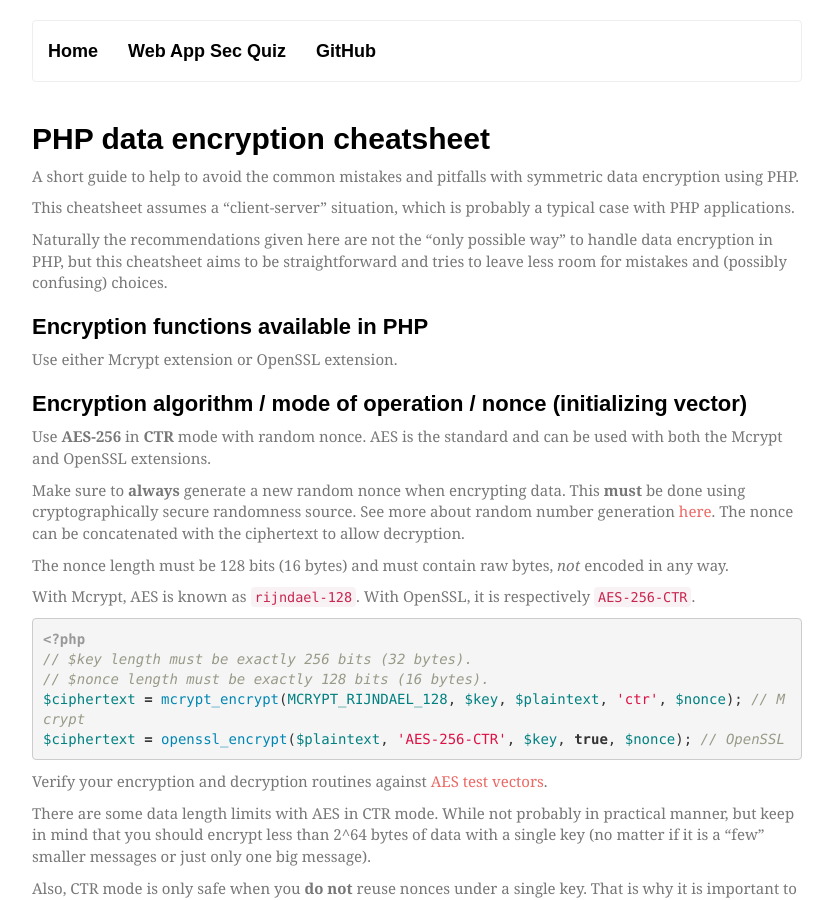
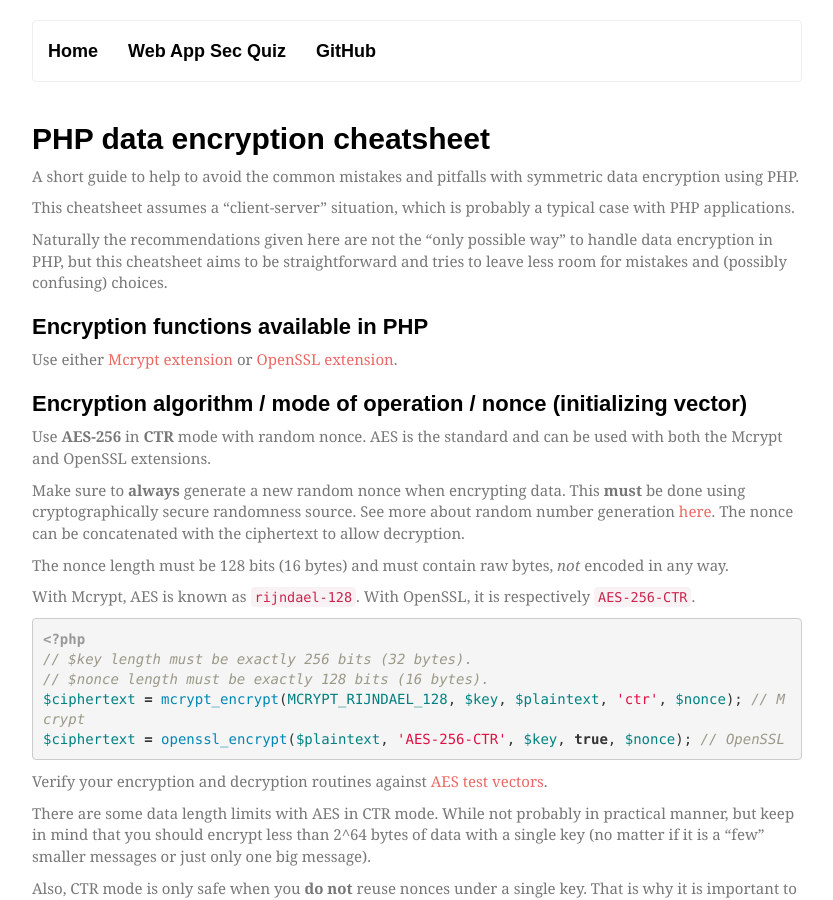
Before and after one commit to timoh6/timoh6.github.com, a Jekyll site: the page built from _posts/2014-06-16-PHP-data-encryption-cheatsheet.md, in a window 1280 px wide and 900 px high. Shown: the whole window, without its empty margins (223-1056 px from the left). Built offline with Jekyll 4.4.1, drawn with Linux system fonts in a browser that asks for light colours; some web fonts are replaced; comment, search, counter and statistics services are not loaded; some of the changed lines change nothing that is shown.

Commit message:
Add links

```diff
--- a/_posts/2014-06-16-PHP-data-encryption-cheatsheet.md
+++ b/_posts/2014-06-16-PHP-data-encryption-cheatsheet.md
@@ -15,7 +15,7 @@ Naturally the recommendations given here are not the "only possible way" to hand
 Encryption functions available in PHP
 -------------------------------------
 
-Use either Mcrypt extension or OpenSSL extension.
+Use either [Mcrypt extension](http://php.net/mcrypt) or [OpenSSL extension](http://fi2.php.net/openssl).
 
 Encryption algorithm / mode of operation / nonce (initializing vector)
 ----------------------------------------------------------------------
```
